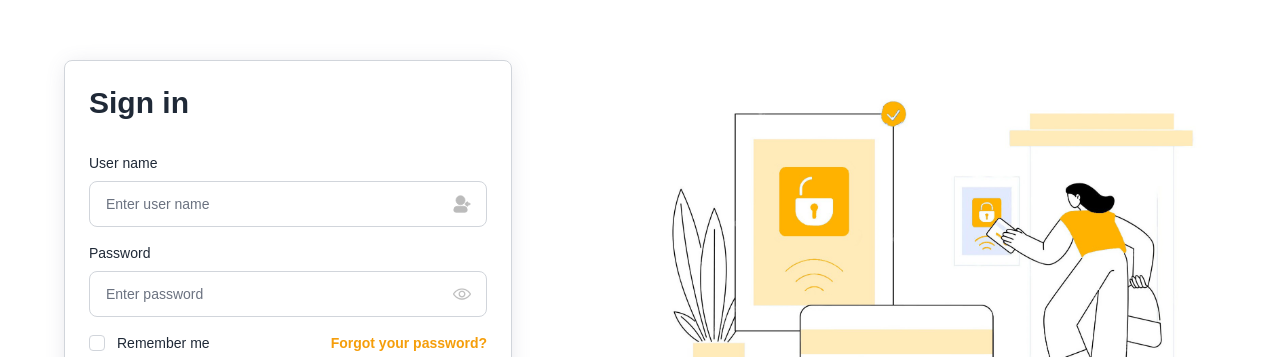
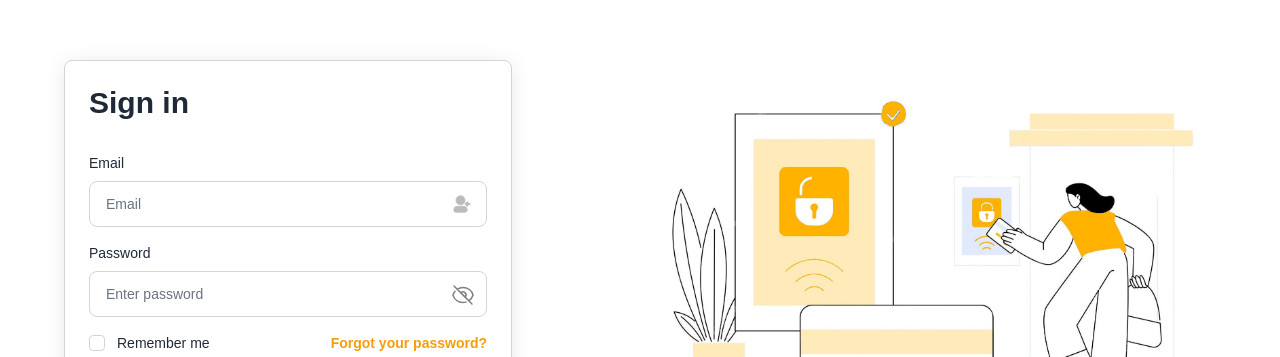
Before and after one commit to Camille0131/loyalty-linx-web, a Vue app: page / in a window 1280 px wide. Shown: the part 117-474 px from the top of the page. Built offline with nearby package versions, Linux system fonts and the light colour scheme.

Commit message:
password obscure text function

```diff
--- a/src/views/auth/Login.vue
+++ b/src/views/auth/Login.vue
@@ -14,6 +14,8 @@
 const token = ref(null);
 const generetedOtp = ref("");
 
+let passwordVisible = ref(false);
+const handlePasswordVisible = () => (passwordVisible.value ^= true);
 async function setCookieAsync(name, value, days) {
   return new Promise((resolve, reject) => {
     // Set the expiration date for the cookie
@@ -172,15 +174,15 @@
             </div>
 
             <div>
-              <label class="text-gray-800 text-sm mb-2 block">User name</label>
+              <label class="text-gray-800 text-sm mb-2 block">Email</label>
               <div class="relative flex items-center">
                 <input
                   v-model="email"
                   name="email"
-                  type="text"
+                  type="email"
                   required
                   class="w-full text-sm text-gray-800 border border-gray-300 px-4 py-3 rounded-lg outline-amber-500"
-                  placeholder="Enter user name"
+                  placeholder="Email"
                 />
                 <svg
                   xmlns="http://www.w3.org/2000/svg"
@@ -203,22 +205,38 @@
                 <input
                   v-model="password"
                   name="password"
-                  type="password"
                   required
+                  :type="passwordVisible ? 'text ' : 'password'"
                   class="w-full text-sm text-gray-800 border border-gray-300 px-4 py-3 rounded-lg outline-amber-500"
                   placeholder="Enter password"
                 />
                 <svg
+                  @click="handlePasswordVisible"
                   xmlns="http://www.w3.org/2000/svg"
-                  fill="#bbb"
-                  stroke="#bbb"
-                  class="w-[18px] h-[18px] absolute right-4 cursor-pointer"
-                  viewBox="0 0 128 128"
+                  fill="none"
+                  viewBox="0 0 24 24"
+                  stroke-width="1.5"
+                  stroke="gray"
+                  class="cursor-pointer hover:shadow-2 rounded-md size-6 absolute top-3 right-3"
                 >
                   <path
-                    d="M64 104C22.127 104 1.367 67.496.504 65.943a4 4 0 0 1 0-3.887C1.367 60.504 22.127 24 64 24s62.633 36.504 63.496 38.057a4 4 0 0 1 0 3.887C126.633 67.496 105.873 104 64 104zM8.707 63.994C13.465 71.205 32.146 96 64 96c31.955 0 50.553-24.775 55.293-31.994C114.535 56.795 95.854 32 64 32 32.045 32 13.447 56.775 8.707 63.994zM64 88c-13.234 0-24-10.766-24-24s10.766-24 24-24 24 10.766 24 24-10.766 24-24 24zm0-40c-8.822 0-16 7.178-16 16s7.178 16 16 16 16-7.178 16-16-7.178-16-16-16z"
-                    data-original="#000000"
-                  ></path>
+                    v-if="passwordVisible"
+                    stroke-linecap="round"
+                    stroke-linejoin="round"
+                    d="M2.036 12.322a1.012 1.012 0 0 1 0-.639C3.423 7.51 7.36 4.5 12 4.5c4.638 0 8.573 3.007 9.963 7.178.07.207.07.431 0 .639C20.577 16.49 16.64 19.5 12 19.5c-4.638 0-8.573-3.007-9.963-7.178Z"
+                  />
+                  <path
+                    v-if="passwordVisible"
+                    stroke-linecap="round"
+                    stroke-linejoin="round"
+                    d="M15 12a3 3 0 1 1-6 0 3 3 0 0 1 6 0Z"
+                  />
+                  <path
+                    v-else
+                    stroke-linecap="round"
+                    stroke-linejoin="round"
+                    d="M3.98 8.223A10.477 10.477 0 0 0 1.934 12C3.226 16.338 7.244 19.5 12 19.5c.993 0 1.953-.138 2.863-.395M6.228 6.228A10.451 10.451 0 0 1 12 4.5c4.756 0 8.773 3.162 10.065 7.498a10.522 10.522 0 0 1-4.293 5.774M6.228 6.228 3 3m3.228 3.228 3.65 3.65m7.894 7.894L21 21m-3.228-3.228-3.65-3.65m0 0a3 3 0 1 0-4.243-4.243m4.242 4.242L9.88 9.88"
+                  />
                 </svg>
               </div>
             </div>
--- a/src/views/auth/Register.vue
+++ b/src/views/auth/Register.vue
@@ -177,15 +177,15 @@
           alt="Workflow"
         />
         <span
-          class="self-center text-2xl font-semibold whitespace-nowrap dark:text-white"
+          class="self-center text-[3rem] font-semibold whitespace-nowrap dark:text-white"
           >Loyalty Linx</span
         >
       </div>
-      <h2
+      <!-- <h2
         class="mt-6 text-center text-3xl leading-9 font-extrabold text-gray-900"
       >
         Create a new account
-      </h2>
+      </h2> -->
       <p class="mt-2 text-center text-sm leading-5 text-gray-500 max-w">
         Or
         <RouterLink
@@ -478,7 +478,7 @@
                 type="submit"
                 class="w-full flex justify-center py-2 px-4 border border-transparent text-sm font-medium rounded-md text-white bg-amber-600 hover:bg-amber-500 focus:outline-none focus:border-indigo-700 focus:shadow-outline-indigo active:bg-indigo-700 transition duration-150 ease-in-out"
               >
-                Create account
+                Register
               </button>
             </span>
           </div>
```
